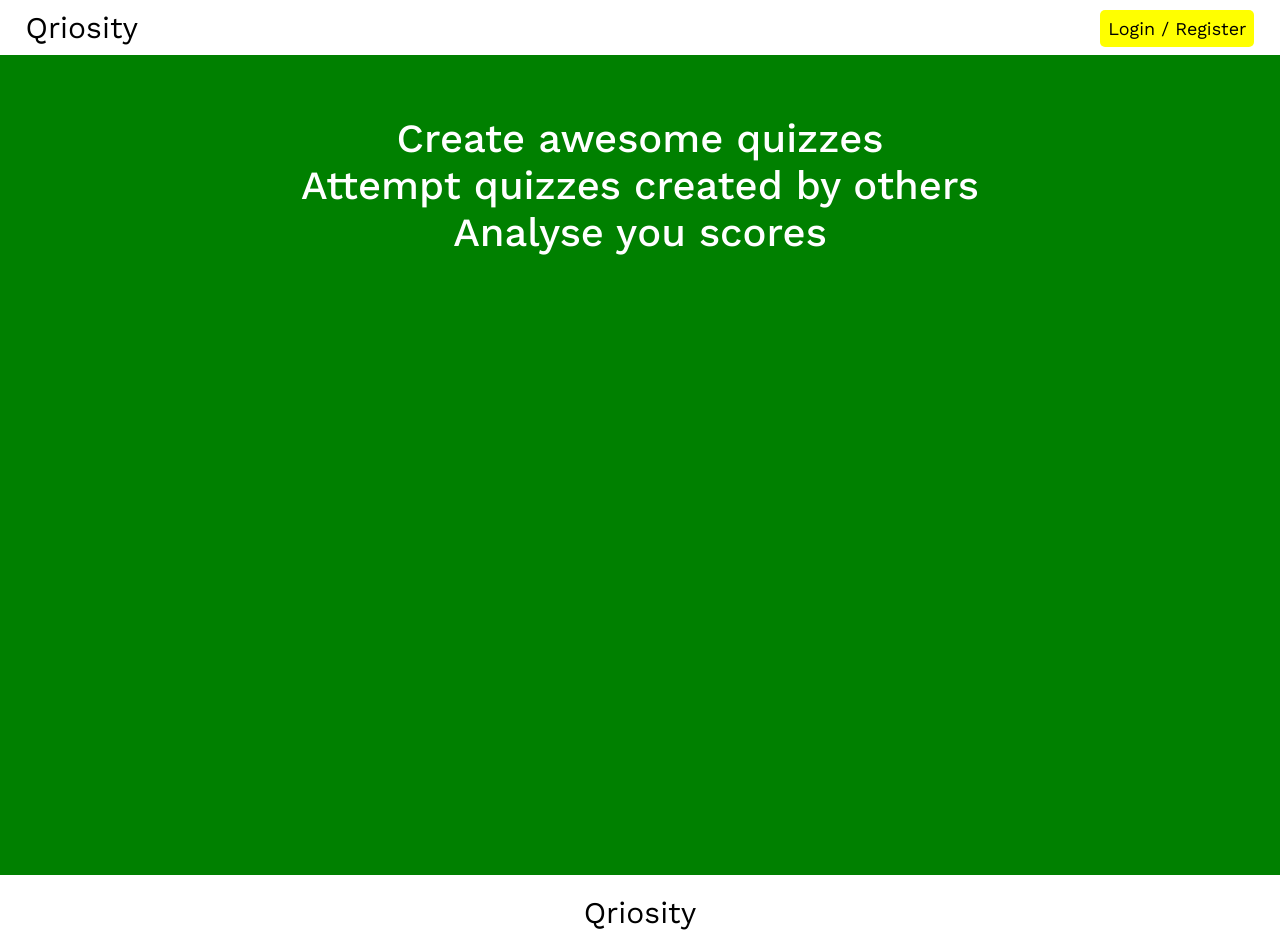
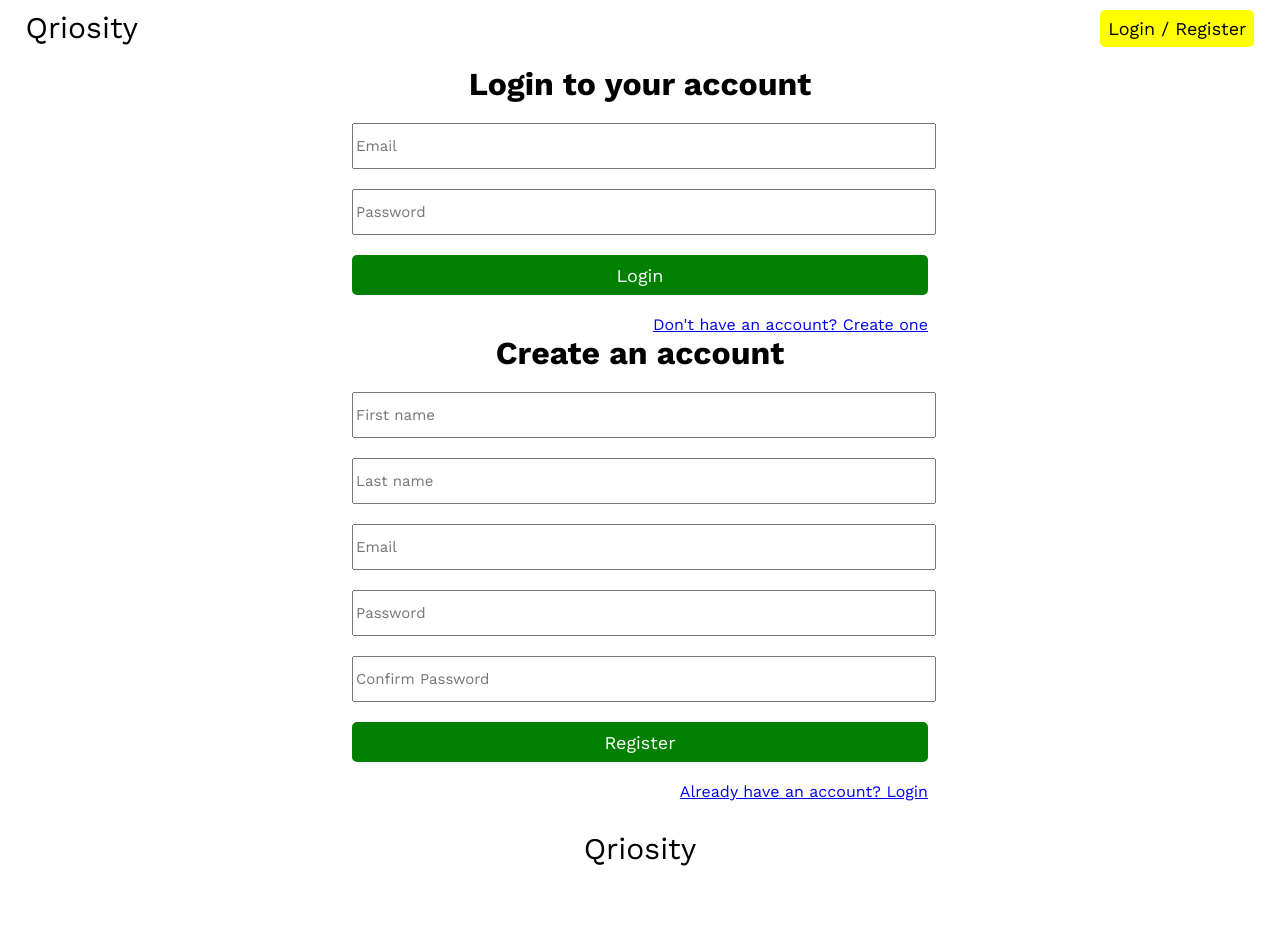
Before and after one commit to tusharsb-12/Qriosity, a React (Create React App) app in the folder client/: page /auth in a window 1280 px wide. After the commit the page ends 886 px from the top, so only its background shows below. Built offline with nearby package versions, Linux system fonts and the light colour scheme.

Commit message:
Auth components and Create quiz basic form created

```diff
--- a/client/package.json
+++ b/client/package.json
@@ -8,6 +8,8 @@
     "@testing-library/user-event": "^12.8.3",
     "react": "^17.0.2",
     "react-dom": "^17.0.2",
+    "react-router": "^5.2.0",
+    "react-router-dom": "^5.2.0",
     "react-scripts": "4.0.3",
     "web-vitals": "^1.1.2"
   },
--- a/client/src/App.js
+++ b/client/src/App.js
@@ -1,14 +1,24 @@
-import classes from './App.module.css';
+import { BrowserRouter as Router, Switch, Route } from 'react-router-dom';
+
+import './App.css';
 
 import Navbar from './components/Navbar/Navbar';
 import Home from './pages/Home/Home';
 import Footer from './components/Footer/Footer';
+import CreateQuiz from './pages/CreateQuiz/CreateQuiz';
+import Auth from './pages/Auth/Auth';
 
 function App() {
   return (
-    <div className={classes.app}>
+    <div className='app'>
       <Navbar />
-      <Home />
+      <Router>
+        <Switch>
+          <Route path='/' exact component={Home} />
+          <Route path='/auth' exact component={Auth} />
+          <Route path='/create-quiz' exact component={CreateQuiz} />
+        </Switch>
+      </Router>
       <Footer />
     </div>
   );
--- /dev/null
+++ b/client/src/components/Login/Login.jsx
@@ -0,0 +1,46 @@
+import React, { useState } from 'react';
+
+import classes from './Login.module.css';
+
+const Login = () => {
+  const [formData, setFormData] = useState({
+    email: '',
+    password: '',
+  });
+
+  const onChange = (e) => {
+    setFormData({
+      ...formData,
+      [e.target.name]: e.target.value,
+    });
+  };
+
+  const onSubmit = (e) => {
+    e.preventDefault();
+    console.log(formData);
+  };
+
+  return (
+    <form className={classes.loginContainer}>
+      <h1>Login to your account</h1>
+      <input
+        type='email'
+        name='email'
+        placeholder='Email'
+        onChange={onChange}
+      />
+      <input
+        type='password'
+        name='password'
+        placeholder='Password'
+        onChange={onChange}
+      />
+      <button onClick={onSubmit}>Login</button>
+      <div className={classes.redirect}>
+        <a href='/auth'>Don't have an account? Create one</a>
+      </div>
+    </form>
+  );
+};
+
+export default Login;
--- /dev/null
+++ b/client/src/components/Login/Login.module.css
@@ -0,0 +1,38 @@
+.loginContainer {
+  width: 50%;
+  margin: auto;
+}
+
+.loginContainer input {
+  height: 40px;
+  width: 100%;
+  font-size: 15px;
+  margin-top: 20px;
+}
+
+.loginContainer button {
+  margin-top: 20px;
+  height: 40px;
+  width: 100%;
+  background-color: green;
+  color: white;
+  border: none;
+  border-radius: 5px;
+  font-size: 18px;
+}
+
+.loginContainer small {
+  margin-top: 10px;
+  float: right;
+}
+
+.redirect {
+  text-align: right;
+  margin-top: 20px;
+}
+
+@media screen and (max-width: 526px) {
+  .loginContainer {
+    width: 100%;
+  }
+}
--- a/client/src/components/Navbar/Navbar.jsx
+++ b/client/src/components/Navbar/Navbar.jsx
@@ -8,7 +8,7 @@ const Navbar = () => {
       <a href='/' className={classes.brandName}>
         Qriosity
       </a>
-      <a href='/' className={classes.authButton}>
+      <a href='/auth' className={classes.authButton}>
         Login / Register
       </a>
     </div>
--- /dev/null
+++ b/client/src/components/Register/Register.jsx
@@ -0,0 +1,67 @@
+import React, { useState } from 'react';
+
+import classes from './Register.module.css';
+
+const Register = () => {
+  const [formData, setFormData] = useState({
+    firstName: '',
+    lastName: '',
+    email: '',
+    password: '',
+    confirmPassword: '',
+  });
+
+  const onChange = (e) => {
+    setFormData({
+      ...formData,
+      [e.target.name]: e.target.value,
+    });
+  };
+
+  const onSubmit = (e) => {
+    e.preventDefault();
+    console.log(formData);
+  };
+
+  return (
+    <form className={classes.registerContainer}>
+      <h1>Create an account</h1>
+      <input
+        type='text'
+        name='firstName'
+        placeholder='First name'
+        onChange={onChange}
+      />
+      <input
+        type='text'
+        name='lastName'
+        placeholder='Last name'
+        onChange={onChange}
+      />
+      <input
+        type='email'
+        name='email'
+        placeholder='Email'
+        onChange={onChange}
+      />
+      <input
+        type='password'
+        name='password'
+        placeholder='Password'
+        onChange={onChange}
+      />
+      <input
+        type='password'
+        name='confirmPassword'
+        placeholder='Confirm Password'
+        onChange={onChange}
+      />
+      <button onClick={onSubmit}>Register</button>
+      <div className={classes.redirect}>
+        <a href='/auth'>Already have an account? Login</a>
+      </div>
+    </form>
+  );
+};
+
+export default Register;
--- /dev/null
+++ b/client/src/components/Register/Register.module.css
@@ -0,0 +1,38 @@
+.registerContainer {
+  width: 50%;
+  margin: auto;
+}
+
+.registerContainer input {
+  height: 40px;
+  width: 100%;
+  font-size: 15px;
+  margin-top: 20px;
+}
+
+.registerContainer button {
+  margin-top: 20px;
+  height: 40px;
+  width: 100%;
+  background-color: green;
+  color: white;
+  border: none;
+  border-radius: 5px;
+  font-size: 18px;
+}
+
+.registerContainer small {
+  margin-top: 10px;
+  float: right;
+}
+
+.redirect {
+  text-align: right;
+  margin-top: 20px;
+}
+
+@media screen and (max-width: 526px) {
+  .registerContainer {
+    width: 100%;
+  }
+}
--- /dev/null
+++ b/client/src/pages/Auth/Auth.jsx
@@ -0,0 +1,16 @@
+import React from 'react';
+import Login from '../../components/Login/Login';
+import Register from '../../components/Register/Register';
+
+import classes from './Auth.module.css';
+
+const Auth = () => {
+  return (
+    <div className={classes.authContainer}>
+      <Login />
+      <Register />
+    </div>
+  );
+};
+
+export default Auth;
--- /dev/null
+++ b/client/src/pages/Auth/Auth.module.css
@@ -0,0 +1,5 @@
+.authContainer {
+  padding: 10px 5%;
+  text-align: center;
+  min-height: 90%;
+}
--- /dev/null
+++ b/client/src/pages/CreateQuiz/CreateQuiz.jsx
@@ -0,0 +1,21 @@
+import React from 'react';
+
+import classes from './CreateQuiz.module.css';
+
+const CreateQuiz = () => {
+  return (
+    <form className={classes.quizContainer}>
+      <h1>Create Quiz</h1>
+      <input type='text' name='title' placeholder='Quiz name' />
+      <textarea name='description' placeholder='Description'></textarea>
+      <textarea name='instructions' placeholder='Instructions'></textarea>
+      <input type='number' placeholder='Time limit' />
+      <input type='datetime-local' name='startDateTime' />
+      <input type='datetime-local' name='endDateTime' />
+      <br />
+      <button>Create quiz</button>
+    </form>
+  );
+};
+
+export default CreateQuiz;
--- /dev/null
+++ b/client/src/pages/CreateQuiz/CreateQuiz.module.css
@@ -0,0 +1,28 @@
+.quizContainer {
+  padding: 10px 5%;
+  text-align: center;
+}
+
+.quizContainer input {
+  height: 30px;
+  margin-top: 20px;
+  width: 80%;
+  font-size: 15px;
+}
+
+.quizContainer textarea {
+  margin-top: 20px;
+  width: 80%;
+  height: 100px;
+}
+
+.quizContainer button {
+  background-color: green;
+  margin-top: 20px;
+  color: white;
+  border: none;
+  border-radius: 5px;
+  height: 40px;
+  width: 80%;
+  font-size: 18px;
+}
```
Also changed, not shown: client/src/App.css (renamed from client/src/App.module.css), 1 other file (tests, documents, lock files or other folders).
